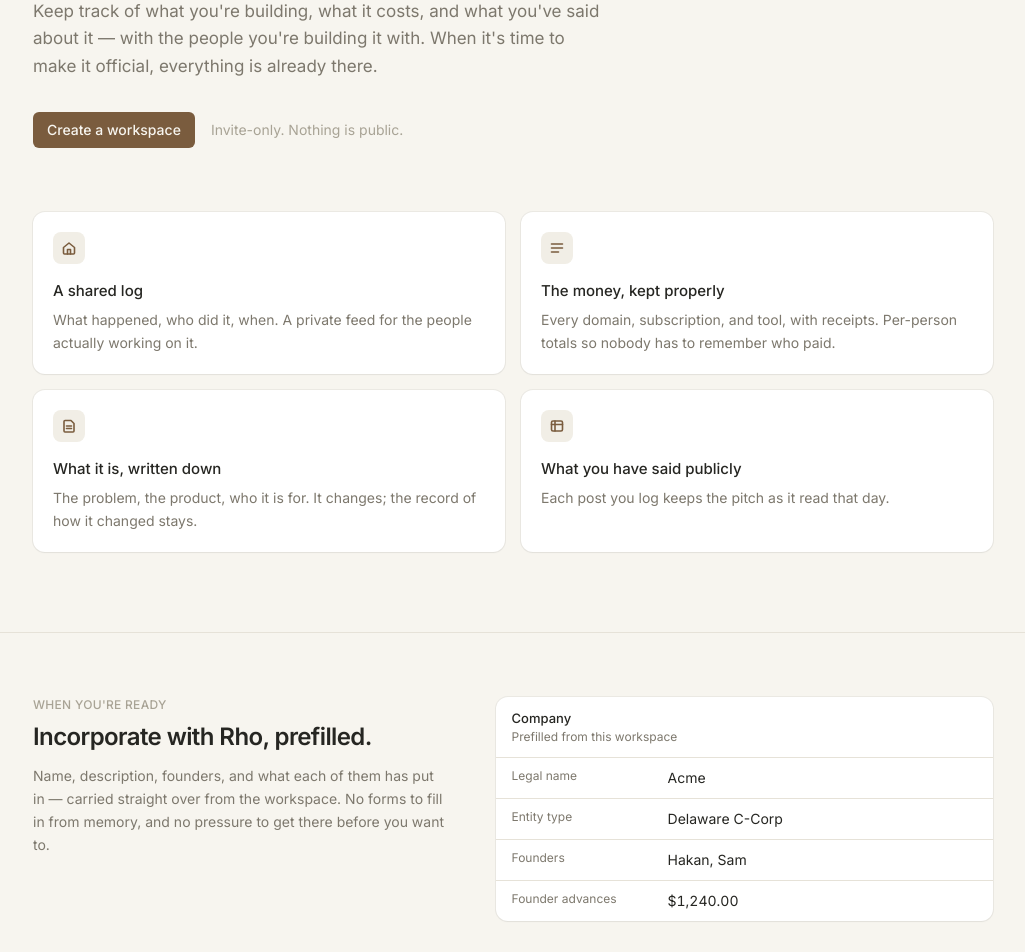
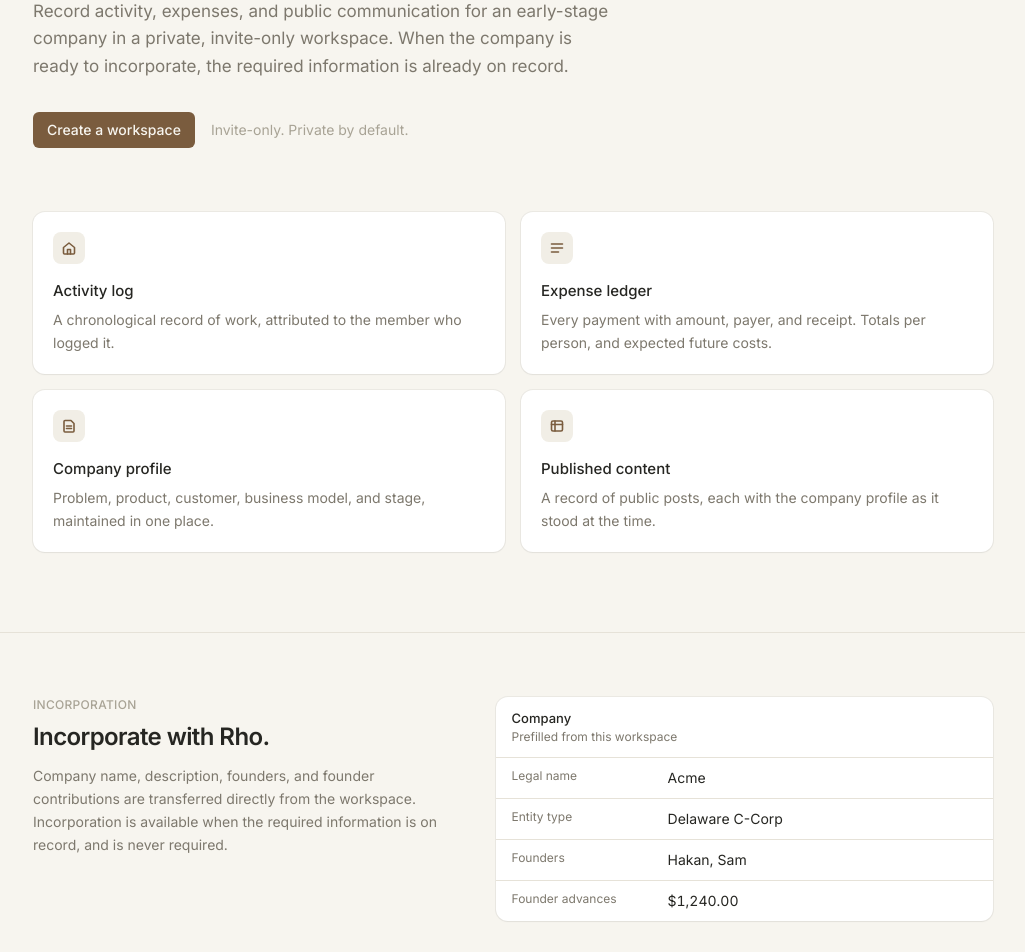
Before and after one commit to hakanero/rhoad, a React (Vite) app: page / in a window 1280 px wide. Shown: the part 300-1252 px from the top of the page, without its empty margins (127-1152 px from the left). Built offline with nearby package versions, Linux system fonts and the light colour scheme; no server answers.

Commit message:
Formal copy pass; schema uses chr(10) in snapshot trigger

```diff
--- a/src/components/Composer.tsx
+++ b/src/components/Composer.tsx
@@ -31,7 +31,7 @@ export default function Composer({
         <textarea
           rows={2}
           required
-          placeholder="What happened?"
+          placeholder="Add an entry"
           value={text}
           onChange={(e) => setText(e.target.value)}
           onKeyDown={(e) => {
--- a/src/components/ExpenseComposer.tsx
+++ b/src/components/ExpenseComposer.tsx
@@ -103,7 +103,7 @@ export default function ExpenseComposer({
             {busy ? 'Saving…' : 'Add expense'}
           </Button>
           {amount === '' && !upcoming && (
-            <span className="text-[11px] text-faint">Enter an amount or mark it upcoming</span>
+            <span className="text-[11px] text-faint">An amount or an upcoming cost is required.</span>
           )}
           {err && <span className="text-sm text-berry">{err}</span>}
         </div>
--- a/src/routes/Content.tsx
+++ b/src/routes/Content.tsx
@@ -23,7 +23,7 @@ export default function Content() {
     <>
       <PageHeader
         title="Content"
-        sub="What has been published about the company. Each post keeps the pitch as it read at the time."
+        sub="Posts published about the company. Each records the pitch as it stood at the time."
         action={
           !composing && (
             <Button onClick={() => setComposing(true)}>Add post</Button>
@@ -55,7 +55,7 @@ export default function Content() {
           <Empty
             icon={<I.content />}
             title="Nothing published yet"
-            sub="Log a post to keep a record of what has been said publicly."
+            sub="Logged posts appear here with the pitch as it stood at the time."
           />
         </Card>
       ) : (
--- a/src/routes/Expenses.tsx
+++ b/src/routes/Expenses.tsx
@@ -20,7 +20,7 @@ export default function Expenses() {
     <>
       <PageHeader
         title="Expenses"
-        sub="Money put in so far, and what's expected to follow."
+        sub="Amounts paid to date and expected future costs."
       />
 
       <div className="mb-5 grid grid-cols-3 gap-4">
@@ -74,7 +74,7 @@ export default function Expenses() {
         <CardHeader title="Ledger" sub={`${rows.length} ${rows.length === 1 ? 'item' : 'items'}`} />
         {rows.length === 0 ? (
           <Empty icon={<I.receipt />} title="No expenses yet"
-            sub="Anything paid for or expected to cost money appears here." />
+            sub="Payments and expected costs appear here." />
         ) : (
           <table className="w-full text-[13px]">
             <thead>
--- a/src/routes/Home.tsx
+++ b/src/routes/Home.tsx
@@ -37,7 +37,7 @@ export default function Home() {
               <Empty
                 icon={<I.clock />}
                 title="No activity yet"
-                sub="Entries you log appear here, newest first."
+                sub="Logged entries appear here, newest first."
               />
             ) : (
               <div className="divide-y divide-line">
@@ -83,7 +83,7 @@ function Stats() {
     },
     {
       label: 'People', value: String(ws.members.length),
-      sub: ws.members.length === 1 ? 'Just you' : 'Contributing',
+      sub: ws.members.length === 1 ? 'Sole member' : 'Members',
     },
   ]
 
--- a/src/routes/Incorporate.tsx
+++ b/src/routes/Incorporate.tsx
@@ -20,7 +20,7 @@ export default function Incorporate() {
     <>
       <PageHeader
         title="Incorporate with Rho"
-        sub="Review what will be carried over. Nothing is filed until you continue."
+        sub="Review the information to be transferred. No filing occurs until you continue."
         action={
           <Link to={`/w/${w.share_slug}/next`} className="text-xs text-muted hover:text-ink">
             Back
@@ -76,8 +76,8 @@ export default function Incorporate() {
         <Card className="self-start p-5">
           <p className="text-sm font-medium">Ready to file</p>
           <p className="mt-1 text-sm text-muted">
-            Rho will create the entity, open a business account, and record founder
-            advances as amounts owed.
+            Rho will form the entity, open a business account, and record founder
+            advances as amounts owed by the company.
           </p>
           <div className="mt-4">
             <Button onClick={() => alert('Demo only — no filing is submitted.')}>
--- a/src/routes/Landing.tsx
+++ b/src/routes/Landing.tsx
@@ -4,14 +4,14 @@ import { Button, Card } from '../components/ui'
 import { I } from '../components/icons'
 
 const FEATURES = [
-  { icon: I.home, title: 'A shared log',
-    body: 'What happened, who did it, when. A private feed for the people actually working on it.' },
-  { icon: I.ledger, title: 'The money, kept properly',
-    body: 'Every domain, subscription, and tool, with receipts. Per-person totals so nobody has to remember who paid.' },
-  { icon: I.pitch, title: 'What it is, written down',
-    body: 'The problem, the product, who it is for. It changes; the record of how it changed stays.' },
-  { icon: I.content, title: 'What you have said publicly',
-    body: 'Each post you log keeps the pitch as it read that day.' },
+  { icon: I.home, title: 'Activity log',
+    body: 'A chronological record of work, attributed to the member who logged it.' },
+  { icon: I.ledger, title: 'Expense ledger',
+    body: 'Every payment with amount, payer, and receipt. Totals per person, and expected future costs.' },
+  { icon: I.pitch, title: 'Company profile',
+    body: 'Problem, product, customer, business model, and stage, maintained in one place.' },
+  { icon: I.content, title: 'Published content',
+    body: 'A record of public posts, each with the company profile as it stood at the time.' },
 ]
 
 export default function Landing() {
@@ -36,16 +36,16 @@ export default function Landing() {
       <section className="mx-auto max-w-5xl px-8 pt-20 pb-16">
         <p className="text-sm text-umber">road from idea to company</p>
         <h1 className="mt-3 max-w-2xl text-[44px] leading-[1.08] font-semibold tracking-tight">
-          A private workspace for a company that isn't one yet.
+          The workspace for a company before incorporation.
         </h1>
         <p className="mt-5 max-w-xl text-[17px] leading-relaxed text-muted">
-          Keep track of what you're building, what it costs, and what you've said
-          about it — with the people you're building it with. When it's time to make
-          it official, everything is already there.
+          Record activity, expenses, and public communication for an early-stage
+          company in a private, invite-only workspace. When the company is ready to
+          incorporate, the required information is already on record.
         </p>
         <div className="mt-8 flex items-center gap-4">
           <Link to={cta}><Button>Create a workspace</Button></Link>
-          <span className="text-sm text-faint">Invite-only. Nothing is public.</span>
+          <span className="text-sm text-faint">Invite-only. Private by default.</span>
         </div>
       </section>
 
@@ -65,14 +65,14 @@ export default function Landing() {
       <section className="border-t border-line">
         <div className="mx-auto grid max-w-5xl grid-cols-[1fr_1.2fr] gap-12 px-8 py-16">
           <div>
-            <p className="text-xs font-medium tracking-wide text-faint uppercase">When you're ready</p>
+            <p className="text-xs font-medium tracking-wide text-faint uppercase">Incorporation</p>
             <h2 className="mt-2 text-2xl font-semibold tracking-tight">
-              Incorporate with Rho, prefilled.
+              Incorporate with Rho.
             </h2>
             <p className="mt-3 text-sm leading-relaxed text-muted">
-              Name, description, founders, and what each of them has put in — carried
-              straight over from the workspace. No forms to fill in from memory, and no
-              pressure to get there before you want to.
+              Company name, description, founders, and founder contributions are
+              transferred directly from the workspace. Incorporation is available when
+              the required information is on record, and is never required.
             </p>
           </div>
           <Card className="self-start">
--- a/src/routes/NewWorkspace.tsx
+++ b/src/routes/NewWorkspace.tsx
@@ -24,7 +24,7 @@ export default function NewWorkspace() {
     <div className="mx-auto flex min-h-full max-w-sm flex-col justify-center px-6">
       <h1 className="mb-1 text-lg tracking-tight">New workspace</h1>
       <p className="mb-6 text-sm text-muted">
-        A working name is fine; it can change later.
+        The name can be changed later.
       </p>
       <Card className="p-5">
       <form onSubmit={create} className="space-y-3">
--- a/src/routes/NextSteps.tsx
+++ b/src/routes/NextSteps.tsx
@@ -30,7 +30,7 @@ export default function NextSteps() {
     <>
       <PageHeader
         title="Next steps"
-        sub="What the workspace has on record, and what it can become."
+        sub="Information on record and available actions."
       />
       <div className="grid max-w-3xl grid-cols-[minmax(0,1fr)_320px] gap-5">
       <Card className="divide-y divide-line self-start">
@@ -51,11 +51,11 @@ export default function NextSteps() {
       <Card className="self-start p-5">
         <p className="text-sm font-medium">Incorporate</p>
         <p className="mt-1 text-sm text-muted">
-          Rho can take this workspace and file it as a company.
+          Rho can incorporate this company using the information in this workspace.
         </p>
         <p className="mt-1 text-sm text-muted">
           {ready
-            ? 'Name, description, and founders will be carried over.'
+            ? 'Name, description, and founders will be transferred.'
             : `Requires ${missing.join(' and ')}.`}
         </p>
         <div className="mt-4">
--- a/src/routes/WorkspaceLayout.tsx
+++ b/src/routes/WorkspaceLayout.tsx
@@ -137,7 +137,7 @@ function NamePrompt({ userId, onDone }: { userId: string; onDone: () => void })
   }
   return (
     <Card className="mb-6 flex items-center gap-3 px-4 py-3">
-      <p className="text-sm">What should we call you?</p>
+      <p className="text-sm font-medium">Display name</p>
       <form onSubmit={save} className="flex flex-1 items-center gap-2">
         <Input
           autoFocus
```
Also changed, not shown: src/routes/Pitch.tsx (+9 -9 lines), 1 other file (tests, documents, lock files or other folders).
